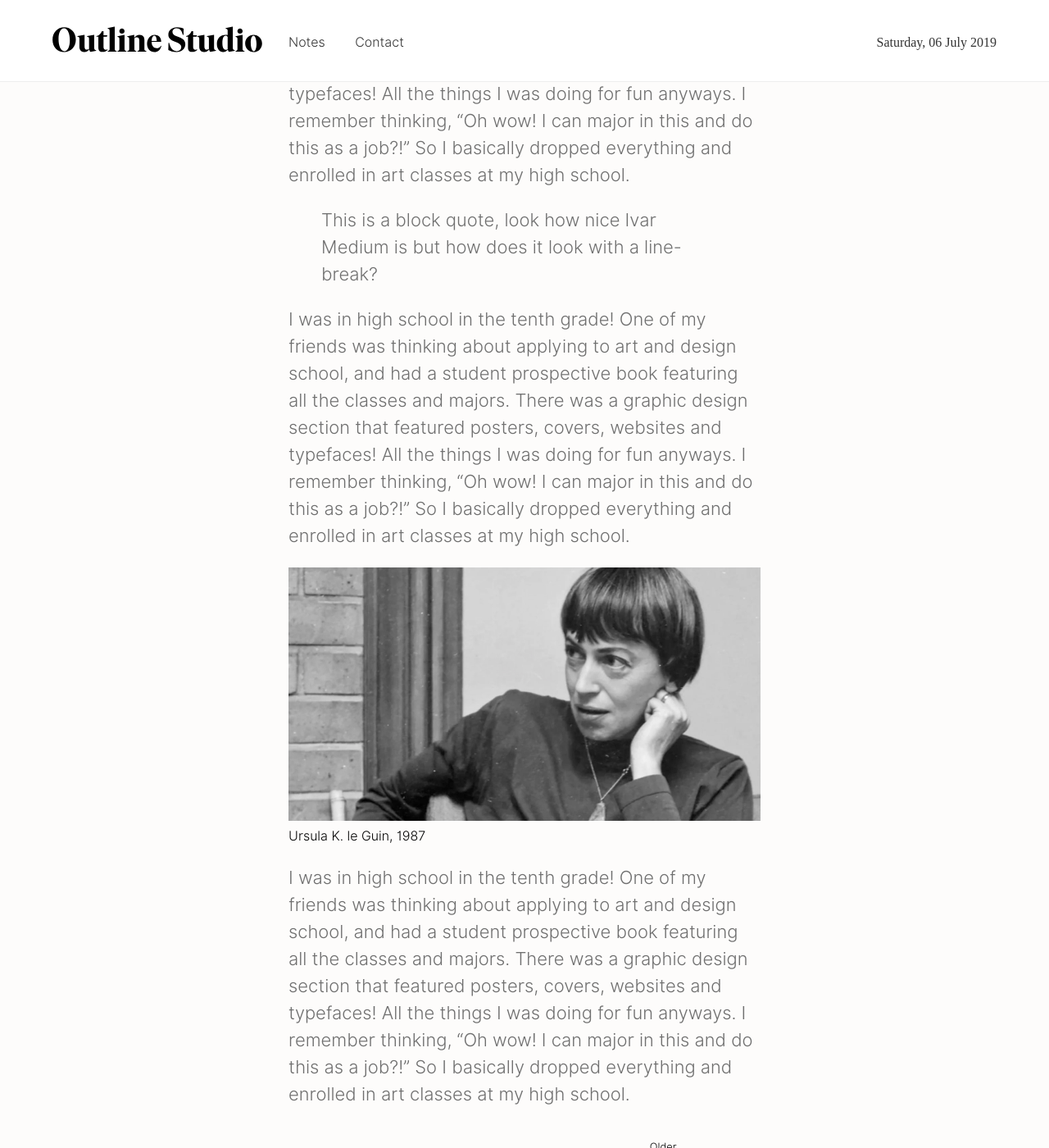
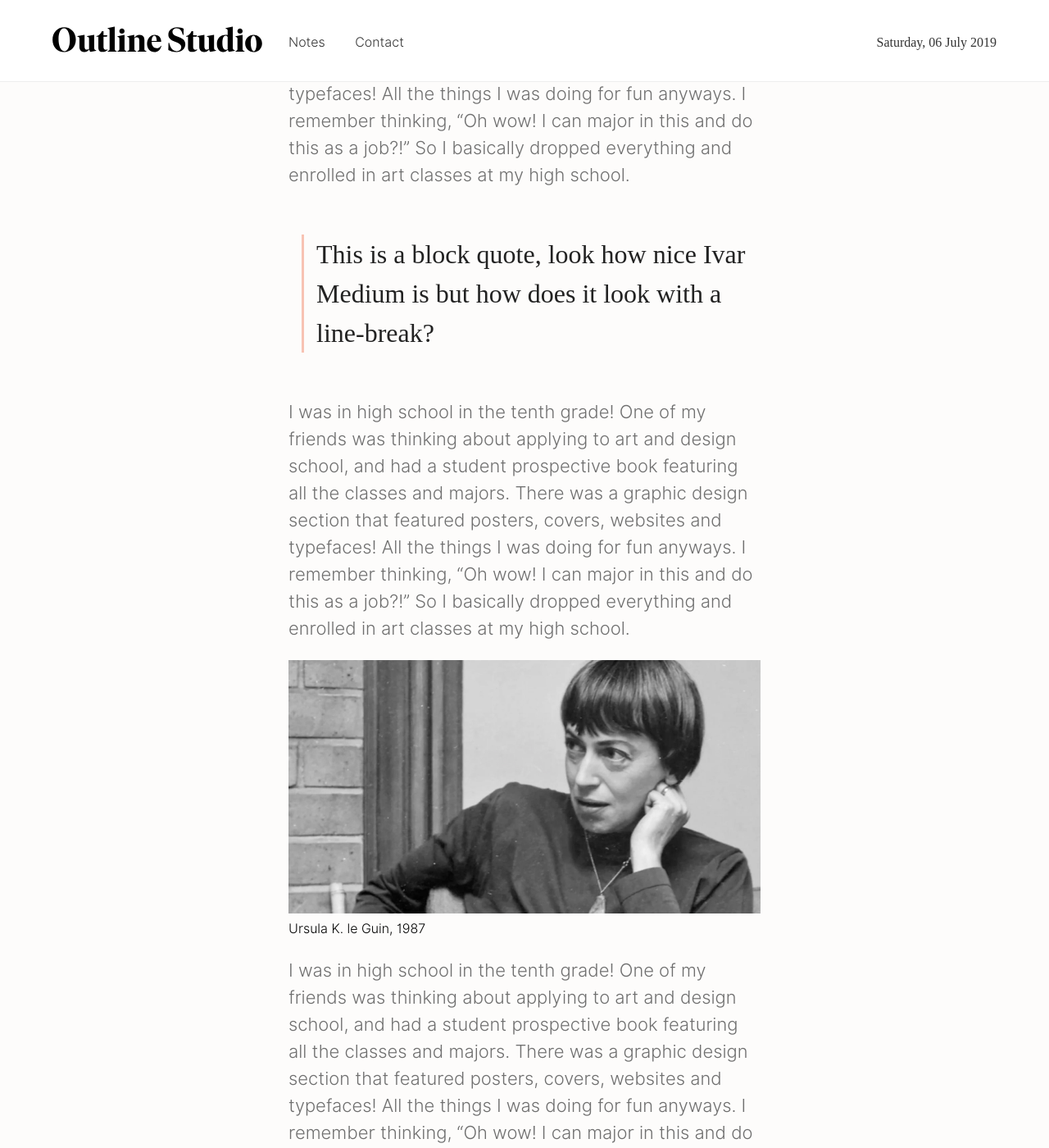
Before and after one commit to aarongilmore/outline-studio, a Jekyll site: the page built from _notes/2019-06-11-hello-world.md, in a window 1280 px wide and 1400 px high, scrolled down 533 px. Shown: the whole window at 82% size. Built offline with Jekyll 4.4.1, drawn with Linux system fonts in a browser that asks for light colours; nearby versions of some CDN libraries; some web fonts are replaced.

Commit message:
Adding blockquotes to notes.

```diff
--- a/_sass/_typography.scss
+++ b/_sass/_typography.scss
@@ -35,3 +35,16 @@ p {
 span.js-date-today {
     font-family: "Ivar Medium", serif;
 }
+
+blockquote {
+    border-left: 3px solid $dark-pink;
+    padding-left: 15px;
+    margin: 3.5em 1em;
+    p {
+        font-family: "Ivar Medium", serif;
+        font-size: 2em;
+        color: $dark-gray;
+        margin: 2em 0em;
+        display: inline;
+    }
+}
```
